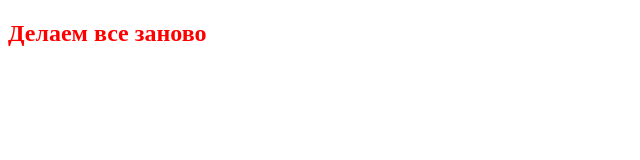
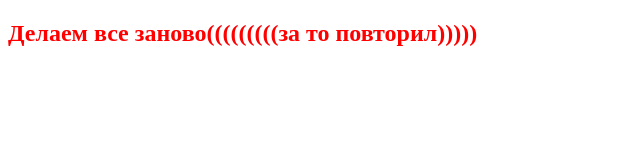
Before and after one commit to Pavel475/first-project, a plain HTML site: page index.html in a window 1280 px wide. Shown: the whole page, without its empty margins (0-640 px from the left). Drawn offline with Linux system fonts and the light colour scheme.

Commit message:
отредактировал разметку

```diff
--- a/index.html
+++ b/index.html
@@ -8,6 +8,6 @@
     <link rel="stylesheet" href="style.css">
 </head>
 <body>
-    <h2>Делаем все заново</h2>
+    <h2>Делаем все заново(((((((((за то повторил)))))<h2>
 </body>
 </html>
```
